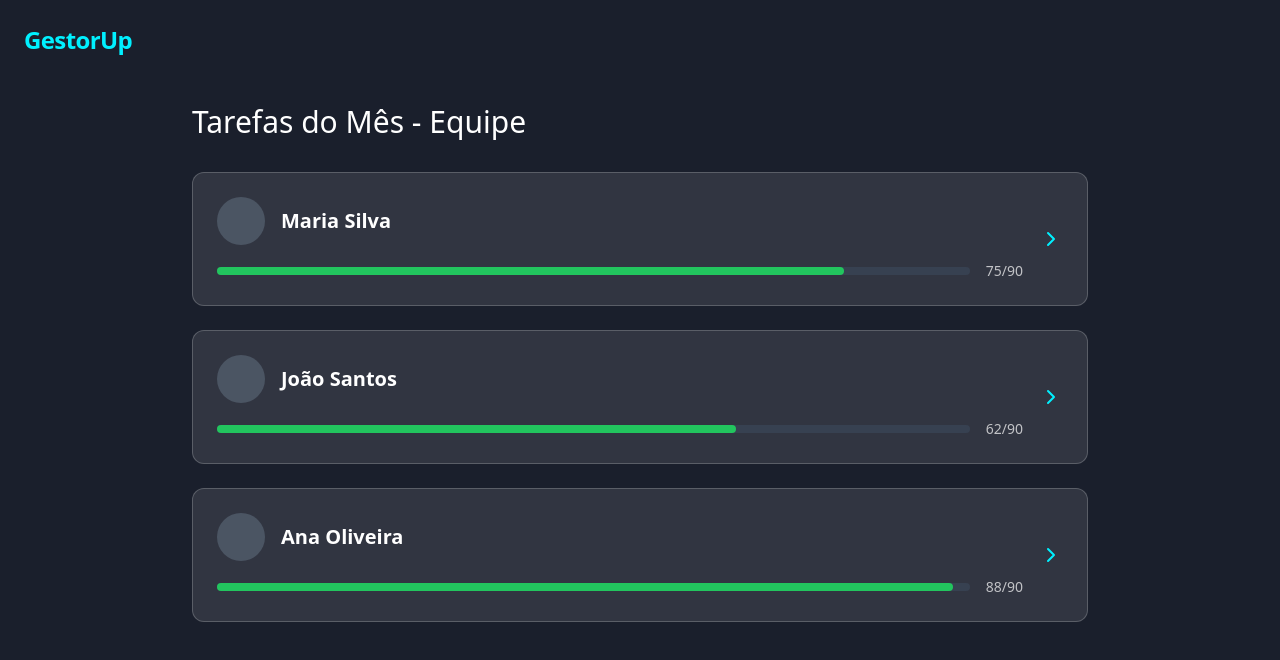
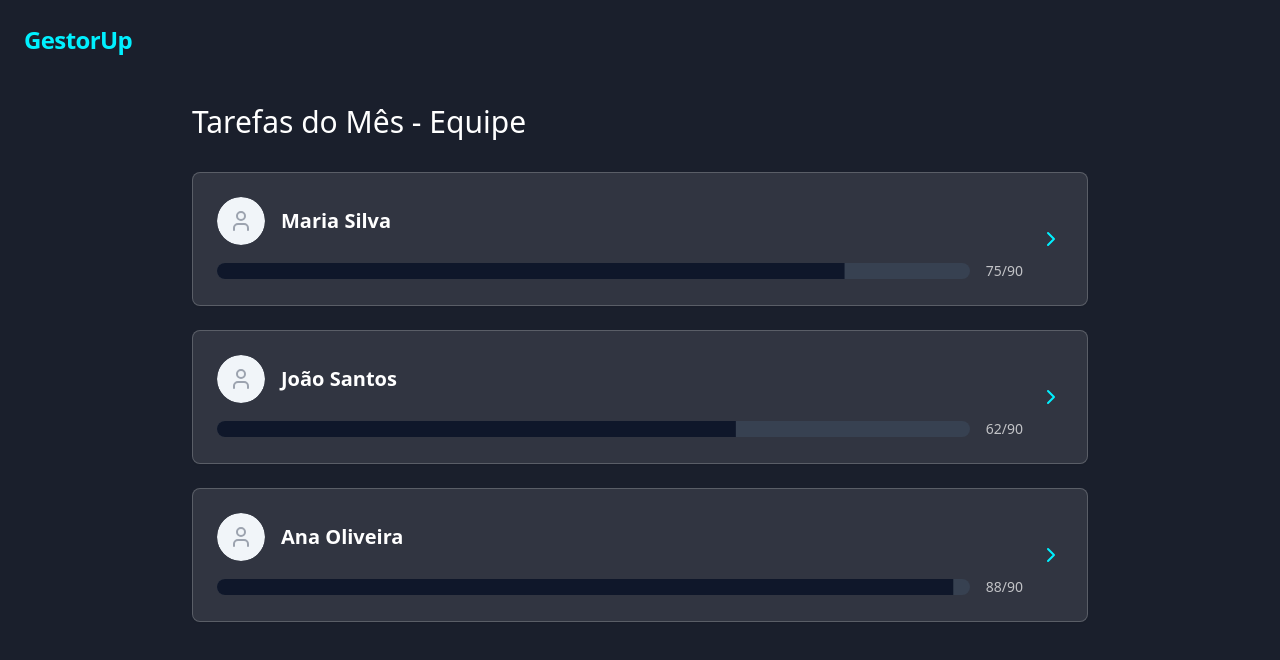
Before and after one commit to jamesmferreira/gestorup, a React (Vite) app: page /equipe in a window 1280 px wide. Shown: the top 660 px of the page. Built offline with nearby package versions, Linux system fonts and the light colour scheme.

Commit message:
feat: Implement TeamPage UI
Adds the TeamPage UI with a dark background, header, and a list of team member cards. Each card displays a profile picture, name, task completion progress, and a clickable name to view individual reports.

```diff
--- a/src/pages/TeamPage.tsx
+++ b/src/pages/TeamPage.tsx
@@ -1,7 +1,11 @@
 
 import React from 'react';
 import Logo from '@/components/Logo';
-import { Users, ChevronRight } from 'lucide-react';
+import { Card } from '@/components/ui/card';
+import { Avatar, AvatarImage, AvatarFallback } from '@/components/ui/avatar';
+import { Progress } from '@/components/ui/progress';
+import { ChevronRight, User } from 'lucide-react';
+import { useNavigate } from 'react-router-dom';
 
 type TeamMember = {
   name: string;
@@ -17,6 +21,13 @@ const teamMembers: TeamMember[] = [
 ];
 
 const TeamPage = () => {
+  const navigate = useNavigate();
+
+  const handleMemberClick = (memberName: string) => {
+    // Placeholder for future navigation to member details
+    console.log(`Clicked on member: ${memberName}`);
+  };
+
   return (
     <div className="min-h-screen bg-[#1A1F2C] p-6">
       <header className="flex justify-between items-center mb-12">
@@ -30,31 +41,35 @@ const TeamPage = () => {
 
         <div className="space-y-6">
           {teamMembers.map((member, index) => (
-            <div
+            <Card
               key={index}
-              className="bg-white/10 border border-white/20 rounded-xl p-6 flex items-center hover:bg-white/20 transition-all"
+              className="bg-white/10 border border-white/20 hover:bg-white/20 transition-all cursor-pointer"
+              onClick={() => handleMemberClick(member.name)}
             >
+              <div className="p-6 flex items-center">
                 <div className="flex-grow">
                   <div className="flex items-center mb-4">
-                  <div className="w-12 h-12 bg-gray-600 rounded-full mr-4"></div>
+                    <Avatar className="h-12 w-12 mr-4">
+                      <AvatarImage src={member.profilePic} />
+                      <AvatarFallback>
+                        <User className="w-6 h-6 text-gray-400" />
+                      </AvatarFallback>
+                    </Avatar>
                     <h2 className="text-white text-xl font-semibold">{member.name}</h2>
                   </div>
                   <div className="flex items-center space-x-4">
-                  <div className="flex-grow bg-gray-700 rounded-full h-2">
-                    <div
-                      className="bg-[#22C55E] rounded-full h-2"
-                      style={{width: `${(member.tasksCompleted / member.totalTasks) * 100}%`}}
-                    ></div>
-                  </div>
+                    <Progress
+                      value={(member.tasksCompleted / member.totalTasks) * 100}
+                      className="flex-grow bg-gray-700"
+                    />
                     <span className="text-white/70 text-sm">
                       {member.tasksCompleted}/{member.totalTasks}
                     </span>
                   </div>
                 </div>
-              <button className="ml-4 text-[#00F0FF] hover:scale-110 transition-transform">
-                <ChevronRight size={24} />
-              </button>
+                <ChevronRight className="ml-4 text-[#00F0FF]" />
               </div>
+            </Card>
           ))}
         </div>
       </main>
```
Lines whose indentation alone changed are shown as unchanged.
